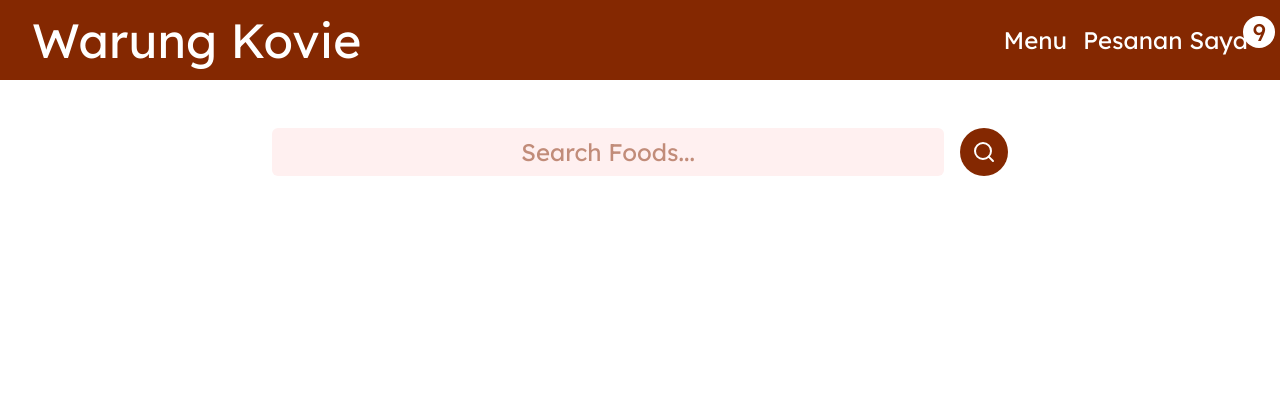
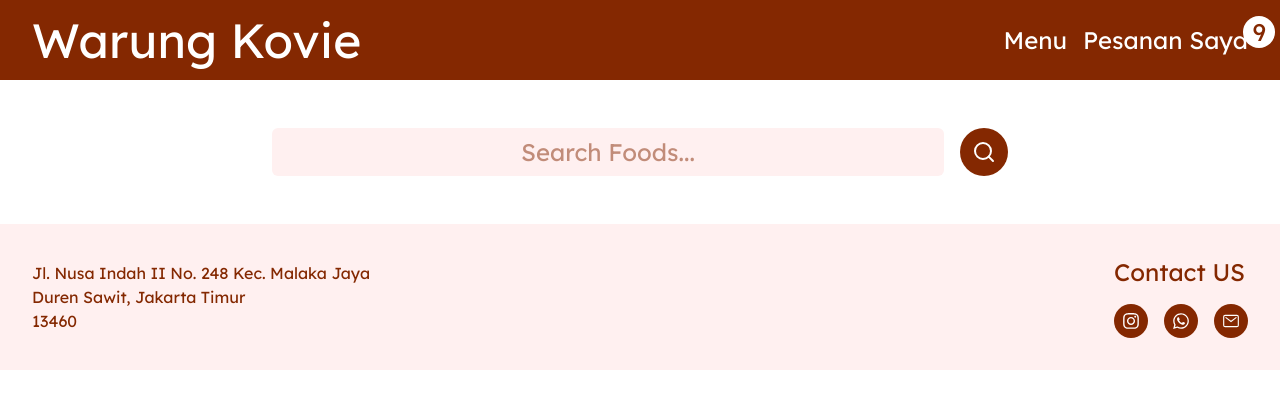
Before and after one commit to ovierevaldi/warung-kovie-app, a Next.js app: page / in a window 1280 px wide. Shown: the top 408 px of the page. Built offline with nearby package versions, Linux system fonts and the light colour scheme.

Commit message:
Add Footer UI

```diff
--- a/app/layout.tsx
+++ b/app/layout.tsx
@@ -2,6 +2,7 @@ import type { Metadata } from "next";
 import { Lexend} from "next/font/google";
 import "./globals.css";
 import Header from "@/components/Header";
+import Footer from "@/components/Footer";
 
 const lexendFont = Lexend({
   subsets: ["latin"],
@@ -24,6 +25,7 @@ export default function RootLayout({
       >
         <Header />
         {children}
+        <Footer />
       </body>
     </html>
   );
--- /dev/null
+++ b/components/Footer.tsx
@@ -0,0 +1,31 @@
+import Link from 'next/link'
+import React from 'react'
+import FooterSocialButton from './FooterSocialButton'
+
+const Footer = () => {
+  return (
+    <div className='bg-secondary p-8 text-primary flex justify-between items-center'>
+      <div>
+        <div>Jl. Nusa Indah II No. 248 Kec. Malaka Jaya</div>
+        <div>Duren Sawit, Jakarta Timur</div>
+        <div>13460</div>
+      </div>
+      <div>
+        <Link
+          className='text-2xl hover:underline'
+          href={'/'}
+        >
+          Contact US
+        </Link>
+
+        <div className='flex gap-x-4 mt-4'>
+          <FooterSocialButton type='instagram'/>
+          <FooterSocialButton type='whatsapp'/>
+          <FooterSocialButton type='email'/>
+        </div>
+      </div>
+    </div>
+  )
+}
+
+export default Footer
--- /dev/null
+++ b/components/FooterSocialButton.tsx
@@ -0,0 +1,33 @@
+import React from 'react'
+import { FaInstagram, FaWhatsapp } from "react-icons/fa6";
+import { IoMailOutline } from "react-icons/io5";
+
+type FooterSocialButtonProps = {
+  type: 'instagram' | 'whatsapp' | 'email'
+}
+
+const FooterSocialButton = (props: FooterSocialButtonProps) => {
+
+  const getIcon = () => {
+    switch (props.type) {
+      case 'instagram':
+        return <FaInstagram className='text-white text-lg'/>
+      case 'email':
+        return <IoMailOutline className='text-white text-lg'/>
+      case 'whatsapp':
+        return <FaWhatsapp className='text-white text-lg'/>
+      default:
+        return <></>;
+    }
+  };
+
+  return (
+    <div
+      className='bg-primary rounded-full p-2'
+    >
+     {getIcon()}
+    </div>
+  )
+}
+
+export default FooterSocialButton
```
